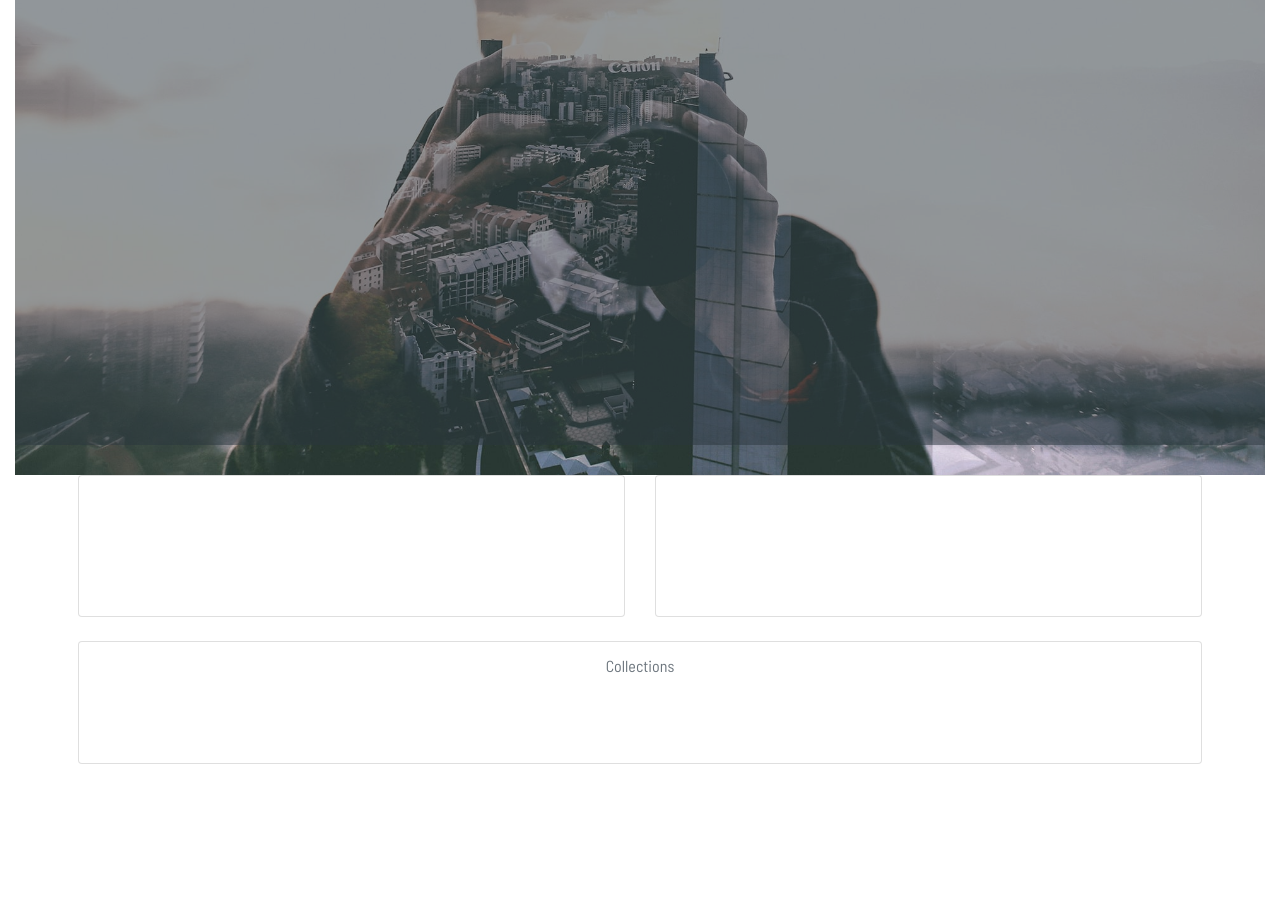
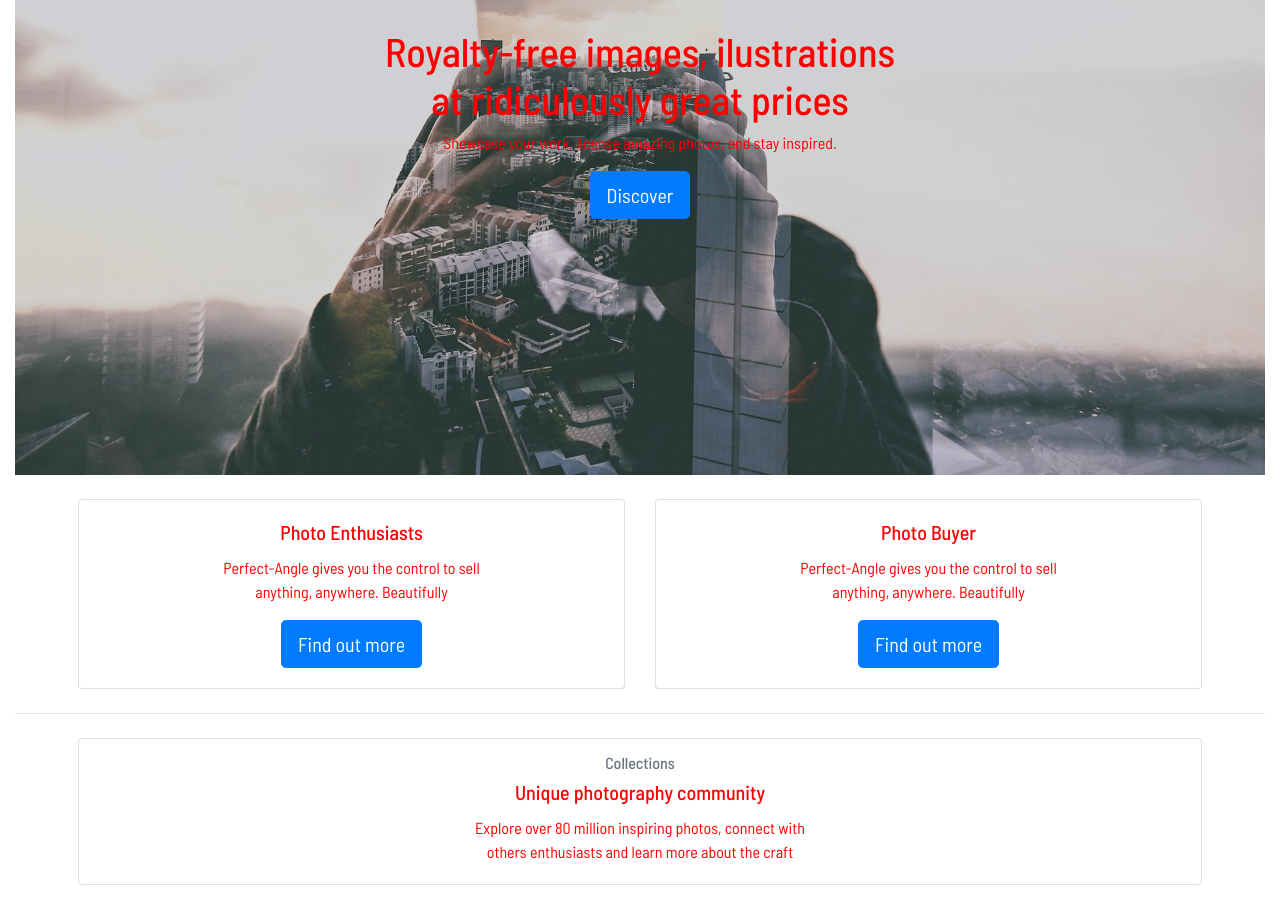
Before and after one commit to VictorDragnea/Perfect-Angle, a website: page src/index.html in a window 1280 px wide. Shown: the part 340-1250 px from the top of the page. Before the commit the page ends 1104 px from the top, so only its background shows below. Drawn offline with Linux system fonts and the light colour scheme.

Commit message:
development acasa

```diff
--- a/src/index.html
+++ b/src/index.html
@@ -5,7 +5,7 @@
         <meta http-equiv="x-ua-compatible" content="ie=edge">
 	    <meta name="viewport" content="width=device-width, initial-scale=1.0" />
 
-        <link rel="stylesheet" href="https://fonts.googleapis.com/css?family=Barlow+Semi+Condensed:400,700&amp;subset=latin-ext">
+        <link rel="stylesheet" href="https://fonts.googleapis.com/css?family=Barlow+Semi+Condensed:400,500&amp;subset=latin-ext">
         <link rel='stylesheet' href="https://maxcdn.bootstrapcdn.com/font-awesome/4.7.0/css/font-awesome.min.css">
         <link rel="stylesheet" href="/css/bootstrap.css">
         <link rel="stylesheet" href="/css/style.css">
@@ -48,9 +48,9 @@
                         </div>
                     </nav>
 
-                    <div class="jumbotron-container clearfix jumbotron-fluid">
+                    <div class="jumbotron-container clearfix jumbotron-fluid vertical-center">
                         <div class="container text-center col-sm-6">
-                            <h1 class="display-5">Royalty-free images, ilustrations at ridiculously great prices</h1>
+                            <h1 class="display-5">Royalty-free images, ilustrations <br> at ridiculously great prices</h1>
                             <p class="lead">Showcase your work, license amazing photos, and stay inspired.</p>
                             <p class="lead">
                                 <a class="btn btn-primary btn-lg" href="#" role="button">Discover</a>
@@ -61,33 +61,41 @@
             </header>
 
             <div class="main container-fluid">
-                    <div class="row mx-5">
+                    <div class="row mx-5 my-4">
                         <div class="col-xs-12 col-sm-6">
-                                <div class="card mb-4">
+                            <div class="card">
                                 <div class="card-body text-center">
                                     <h5 class="card-title">Photo Enthusiasts</h5>
-                                        <p class="card-text">Perfect-Angle gives you the control to sell anything, anywhere. Beautifully</p>
-                                        <a href="#" class="card-link">Find out more</a>
+                                    <p class="card-text">Perfect-Angle gives you the control to sell <br> anything, anywhere. Beautifully</p>
+                                    <a href="#" class="btn btn-primary btn-lg" role="button">Find out more</a>
                                 </div>
                             </div>
                         </div>
                         <div class="col-xs-12 col-sm-6">
-                                <div class="card mb-4">
+                            <div class="card">
                                 <div class="card-body text-center">
                                     <h5 class="card-title">Photo Buyer</h5>
-                                        <p class="card-text">Perfect-Angle gives you the control to sell anything, anywhere. Beautifully</p>
-                                        <a href="#" class="card-link">Find out more</a>
+                                    <p class="card-text">Perfect-Angle gives you the control to sell <br> anything, anywhere. Beautifully</p>
+                                    <a href="#" class="btn btn-primary btn-lg" role="button">Find out more</a>
                                 </div>
                             </div>
                         </div>
+                    </div>
+                    <hr>
+                    <div class="row mx-5 my-4">
                         <div class="col-sm-12">
                             <div class="card">
                                 <div class="card-body text-center">
                                     <h6 class="card-subtitle mb-2 text-muted">Collections</h6>
                                     <h5 class="card-title">Unique photography community</h5>
-                                        <p class="card-text">Explore over 80 million inspiring photos, connect with others enthusiasts and learn more about the craft</p>
+                                    <p class="card-text">Explore over 80 million inspiring photos, connect with <br> others enthusiasts and learn more about the craft</p>
                                 </div>
                             </div>
+                        </div>
+                    </div>
+                    <div class="row mx-5 my-4">
+                        <div class="col-sm-12">
+
                         </div>
                     </div>
             </div>
--- a/src/sass/style.scss
+++ b/src/sass/style.scss
@@ -3,7 +3,7 @@ $bg-color: red;
 body {
     //background: $bg-color;
     font-family: 'Barlow Semi Condensed', sans-serif;
-    color: #fff;
+    color: red;
 }
 
 body, html {
@@ -25,13 +25,26 @@ header {
         border-left: none;
         .overlay {
             bottom: 0;
-            background: rgba(43,54,63,0.5) none repeat scroll 0 0;
+            background: rgba(43,54,63,0.2) none repeat scroll 0 0;
             bottom: 15px;
             left: 15px;
             position: absolute;
             right: 15px;
             top: 15px;
             z-index: 0;
+            height: 100vh;
+        }
+        .vertical-center {
+            min-height: 100vh;
+            min-height: 100%;
+            display: flex;
+            align-items: center;
+            h1 {
+                font-weight: 500;
+            }
+            .lead {
+                font-size: 1rem;
+            }
         }
     }
 }
```
Also changed, not shown: src/css/style.css. Lines whose indentation alone changed are shown as unchanged.
